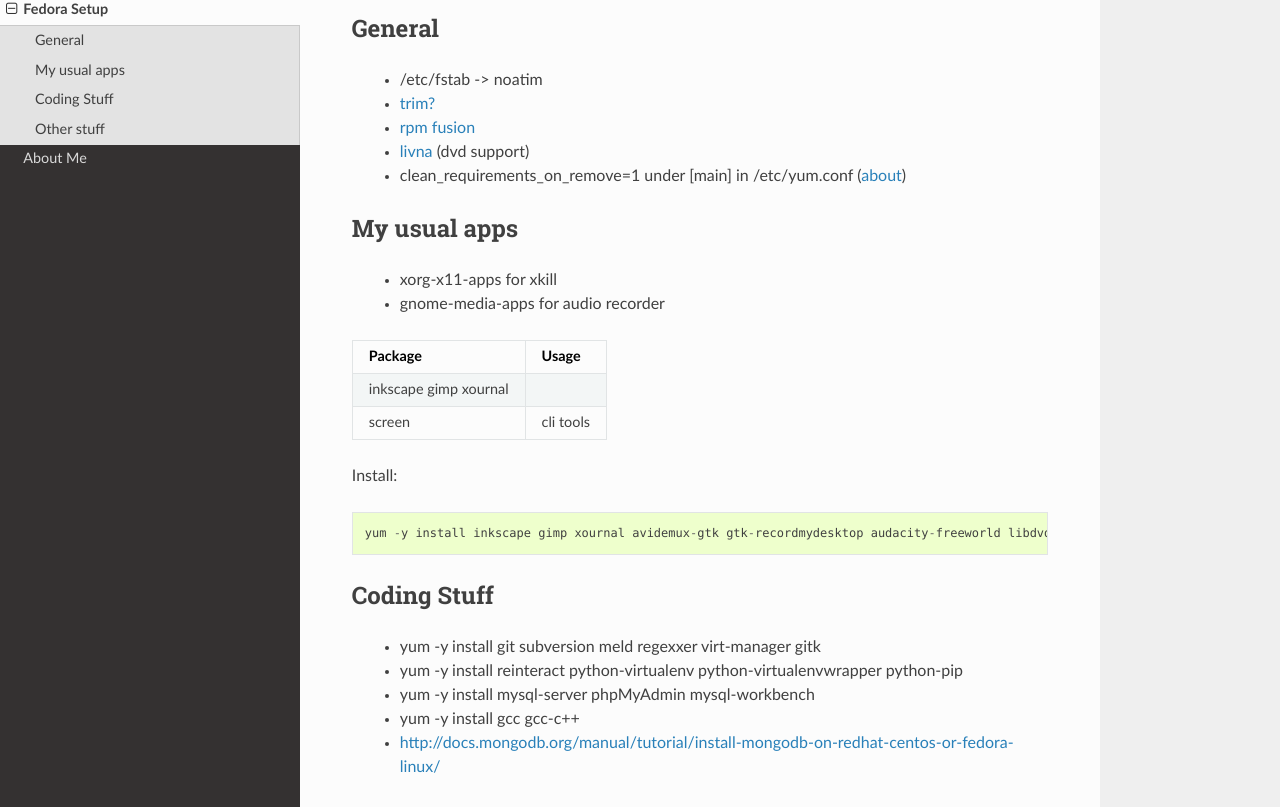
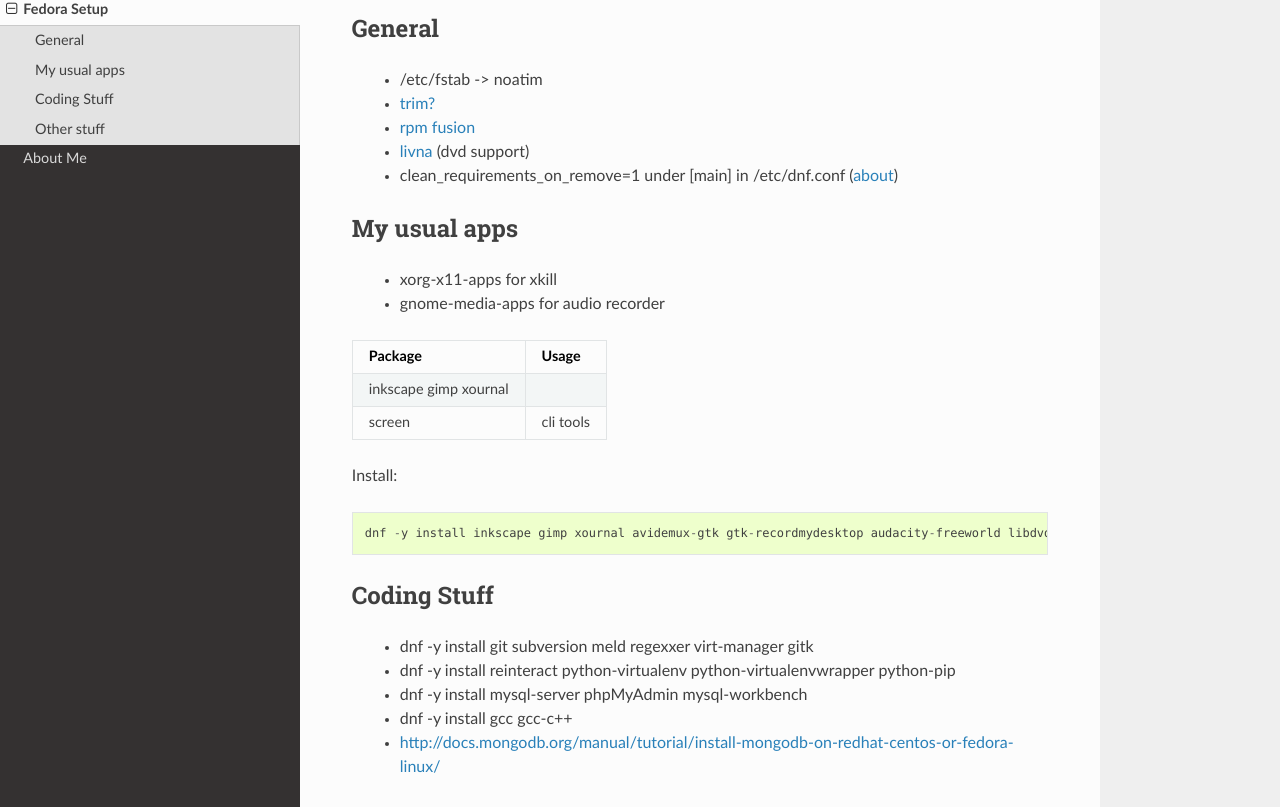
Before and after one commit to FlorianLudwig/ludwigf.org, a Sphinx documentation site: the page built from docs/fedora_setup.rst, in a window 1280 px wide and 1316 px high. Shown: the part 196-1003 px from the top of the window. Built offline with Sphinx 7.4.7 and the Read the Docs theme 2.0.0, drawn with Linux system fonts in a browser that asks for light colours; pages that are not in the unit, such as notebooks, are missing from menus.

Commit message:
yum -> dnf

```diff
--- a/docs/fedora_setup.rst
+++ b/docs/fedora_setup.rst
@@ -10,7 +10,7 @@
  * `trim? <http://wiki.ubuntuusers.de/SSD>`_
  * `rpm fusion <http://rpmfusion.org/Configuration>`_
  * `livna <http://rpm.livna.org/>`_ (dvd support)
- * clean_requirements_on_remove=1 under [main] in /etc/yum.conf (`about <http://blog.christophersmart.com/2010/11/11/testing-yums-autoremove-orphaned-deps-feature/>`_)
+ * clean_requirements_on_remove=1 under [main] in /etc/dnf.conf (`about <http://blog.christophersmart.com/2010/11/11/testing-dnfs-autoremove-orphaned-deps-feature/>`_)
 
 
 My usual apps
@@ -31,17 +31,17 @@
 
 Install::
 
-  yum -y install inkscape gimp xournal avidemux-gtk gtk-recordmydesktop audacity-freeworld libdvdread libdvdcss gstreamer-plugins-bad gstreamer-plugins-ugly gstreamer-ffmpeg gstreamer-plugins-bad-nonfree htop vim-enhanced xorg-x11-apps tinc powertop iotop screen ack libva-utils libva-freeworld freetype-freeworld gnome-media-apps libtxc_dxtn sshfs pidgin pidgin-otr
+  dnf -y install inkscape gimp xournal avidemux-gtk gtk-recordmydesktop audacity-freeworld libdvdread libdvdcss gstreamer-plugins-bad gstreamer-plugins-ugly gstreamer-ffmpeg gstreamer-plugins-bad-nonfree htop vim-enhanced xorg-x11-apps tinc powertop iotop screen ack libva-utils libva-freeworld freetype-freeworld gnome-media-apps libtxc_dxtn sshfs pidgin pidgin-otr
 
 
 Coding Stuff
 ------------
 
 
- * yum -y install git subversion meld regexxer virt-manager gitk
- * yum -y install reinteract python-virtualenv python-virtualenvwrapper python-pip
- * yum -y install mysql-server phpMyAdmin mysql-workbench
- * yum -y install gcc gcc-c++
+ * dnf -y install git subversion meld regexxer virt-manager gitk
+ * dnf -y install reinteract python-virtualenv python-virtualenvwrapper python-pip
+ * dnf -y install mysql-server phpMyAdmin mysql-workbench
+ * dnf -y install gcc gcc-c++
  * http://docs.mongodb.org/manual/tutorial/install-mongodb-on-redhat-centos-or-fedora-linux/
 
 Other stuff
```
